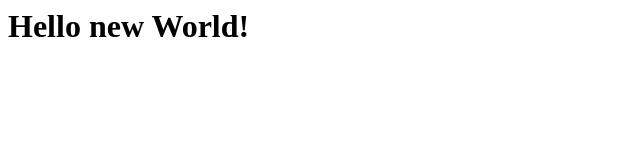
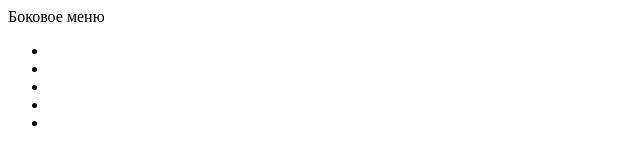
Before and after one commit to malakhovkk/malakhovkk.github.io, a plain HTML site: page index.html in a window 1280 px wide. Shown: the whole page, without its empty margins (0-640 px from the left). Drawn offline with Linux system fonts and the light colour scheme.

Commit message:
Добавил боковое меня

```diff
--- a/index.html
+++ b/index.html
@@ -1 +1,21 @@
-<h1>Hello new  World!</h1>
+<!DOCTYPE html>
+<html lang="en">
+<head>
+   <meta charset="UTF-8">
+   <title>Project</title>
+</head>
+<body>
+   <!-- code -->
+
+   <div class="sidebar">
+       <div class="sidebar__title">Боковое меню</div>
+       <ul class="sidebar__list">
+           <li class="sidebar__item"></li>
+           <li class="sidebar__item"></li>
+           <li class="sidebar__item"></li>
+           <li class="sidebar__item"></li>
+           <li class="sidebar__item"></li>
+       </ul>
+   </div>
+</body>
+</html>
```
Also changed, not shown: another.html (+1 -1 lines), fifth.html (added, +1 -0 lines).
